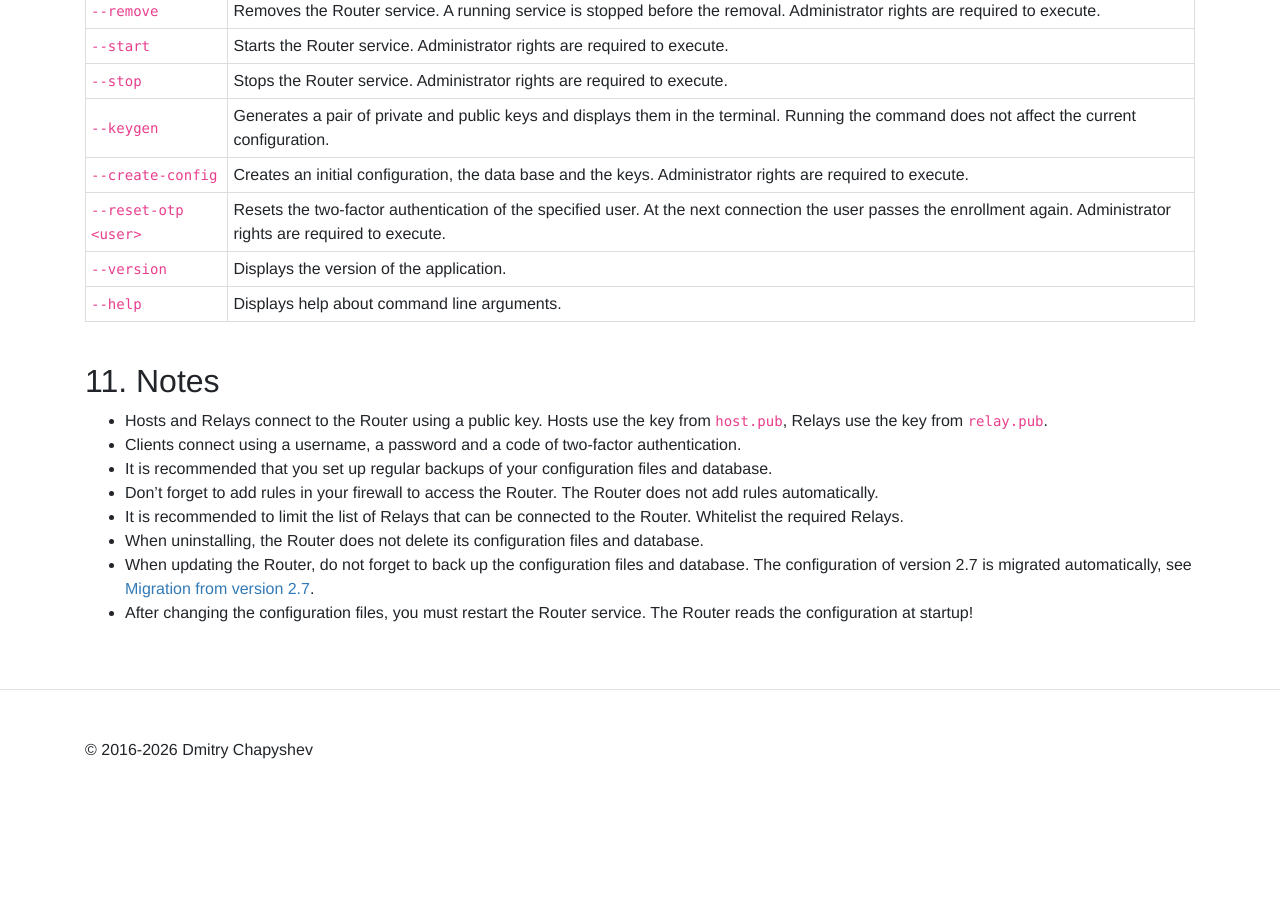
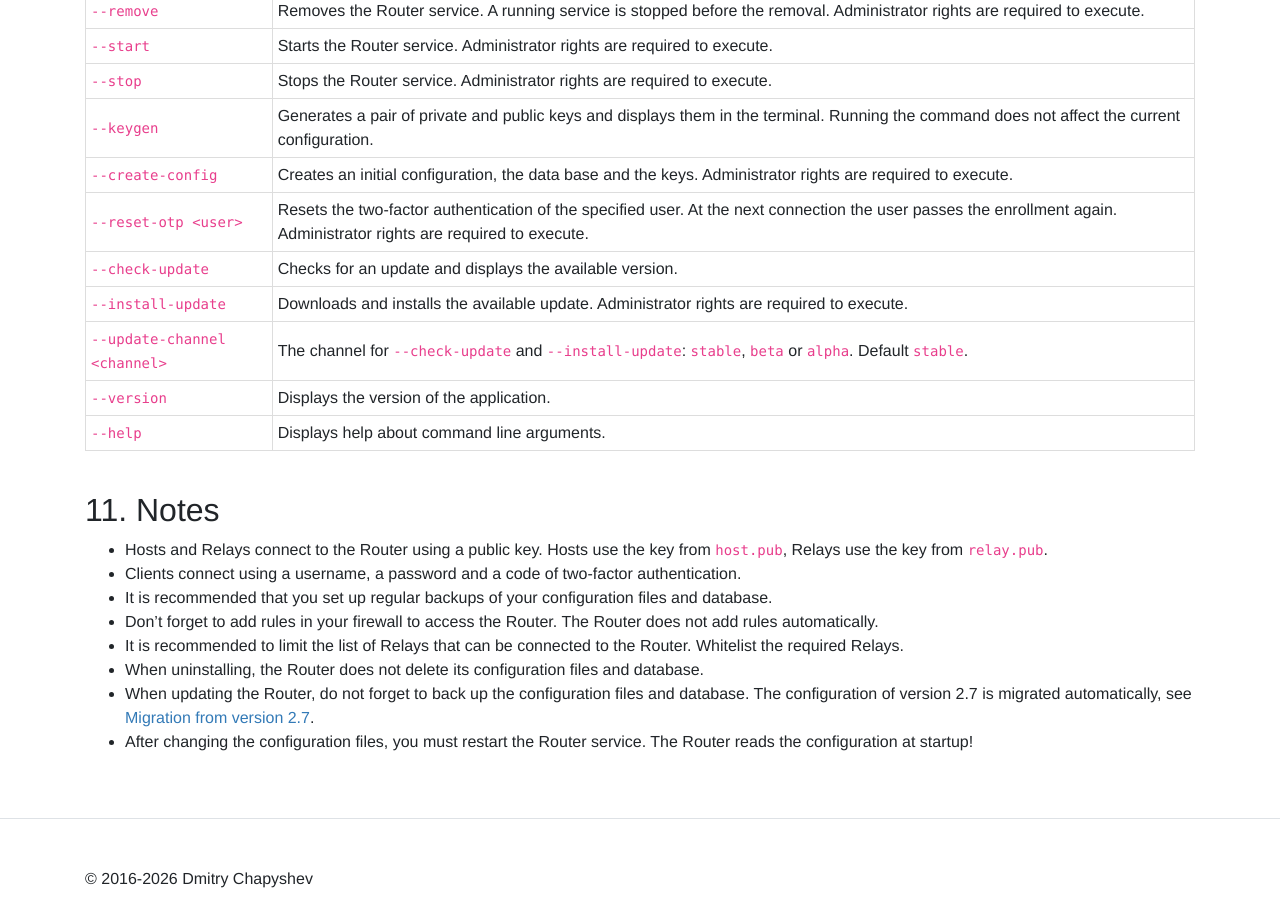
Before and after one commit to dchapyshev/dchapyshev.github.io, a Jekyll site: the page built from docs/router.md, in a window 1280 px wide and 900 px high, scrolled down 6109 px. Built offline with Jekyll 4.4.1, drawn with Linux system fonts in a browser that asks for light colours; before the commit the page ends 6935 px from its top, so only the background shows below that.

Commit message:
Update docs.

```diff
--- a/docs/router.md
+++ b/docs/router.md
@@ -268,17 +268,20 @@ sudo journalctl -u aspia-router
 ## 10. Command line <a name="command-line"></a>
 The Router supports the following command line arguments:
 
-| Argument             | Description                                                                                                                                                                                   |
-|----------------------|-----------------------------------------------------------------------------------------------------------------------------------------------------------------------------------------------|
-| `--install`          | Installs the Router service and enables its start at the system startup. If the configuration does not exist yet, the service is not installed. Administrator rights are required to execute. |
-| `--remove`           | Removes the Router service. A running service is stopped before the removal. Administrator rights are required to execute.                                                                    |
-| `--start`            | Starts the Router service. Administrator rights are required to execute.                                                                                                                      |
-| `--stop`             | Stops the Router service. Administrator rights are required to execute.                                                                                                                       |
-| `--keygen`           | Generates a pair of private and public keys and displays them in the terminal. Running the command does not affect the current configuration.                                                 |
-| `--create-config`    | Creates an initial configuration, the data base and the keys. Administrator rights are required to execute.                                                                                   |
-| `--reset-otp <user>` | Resets the two-factor authentication of the specified user. At the next connection the user passes the enrollment again. Administrator rights are required to execute.                        |
-| `--version`          | Displays the version of the application.                                                                                                                                                      |
-| `--help`             | Displays help about command line arguments.                                                                                                                                                   |
+| Argument                     | Description                                                                                                                                                                                   |
+|------------------------------|-----------------------------------------------------------------------------------------------------------------------------------------------------------------------------------------------|
+| `--install`                  | Installs the Router service and enables its start at the system startup. If the configuration does not exist yet, the service is not installed. Administrator rights are required to execute. |
+| `--remove`                   | Removes the Router service. A running service is stopped before the removal. Administrator rights are required to execute.                                                                    |
+| `--start`                    | Starts the Router service. Administrator rights are required to execute.                                                                                                                      |
+| `--stop`                     | Stops the Router service. Administrator rights are required to execute.                                                                                                                       |
+| `--keygen`                   | Generates a pair of private and public keys and displays them in the terminal. Running the command does not affect the current configuration.                                                 |
+| `--create-config`            | Creates an initial configuration, the data base and the keys. Administrator rights are required to execute.                                                                                   |
+| `--reset-otp <user>`         | Resets the two-factor authentication of the specified user. At the next connection the user passes the enrollment again. Administrator rights are required to execute.                        |
+| `--check-update`             | Checks for an update and displays the available version.                                                                                                                                      |
+| `--install-update`           | Downloads and installs the available update. Administrator rights are required to execute.                                                                                                    |
+| `--update-channel <channel>` | The channel for `--check-update` and `--install-update`: `stable`, `beta` or `alpha`. Default `stable`.                                                                                       |
+| `--version`                  | Displays the version of the application.                                                                                                                                                      |
+| `--help`                     | Displays help about command line arguments.                                                                                                                                                   |
 
 <br/>
 
```
Also changed, not shown: docs/relay.md (+12 -9 lines).
